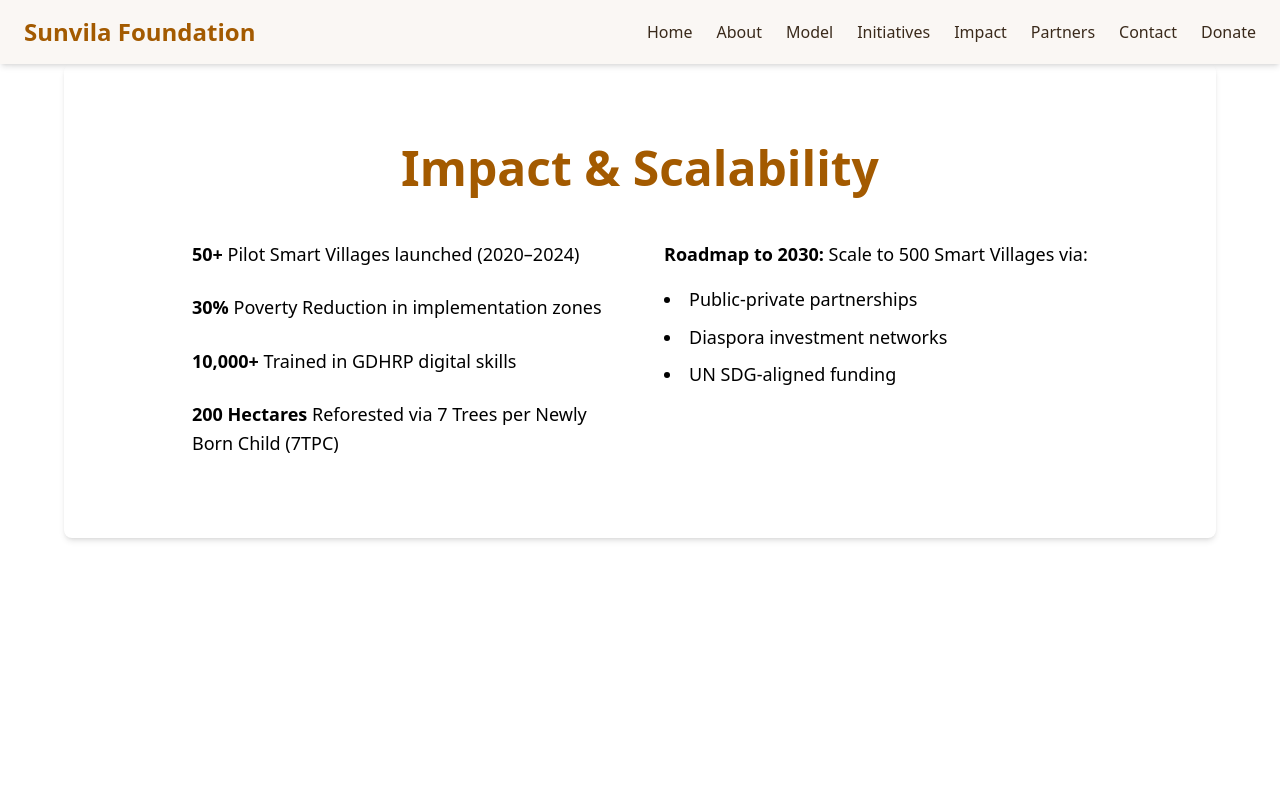
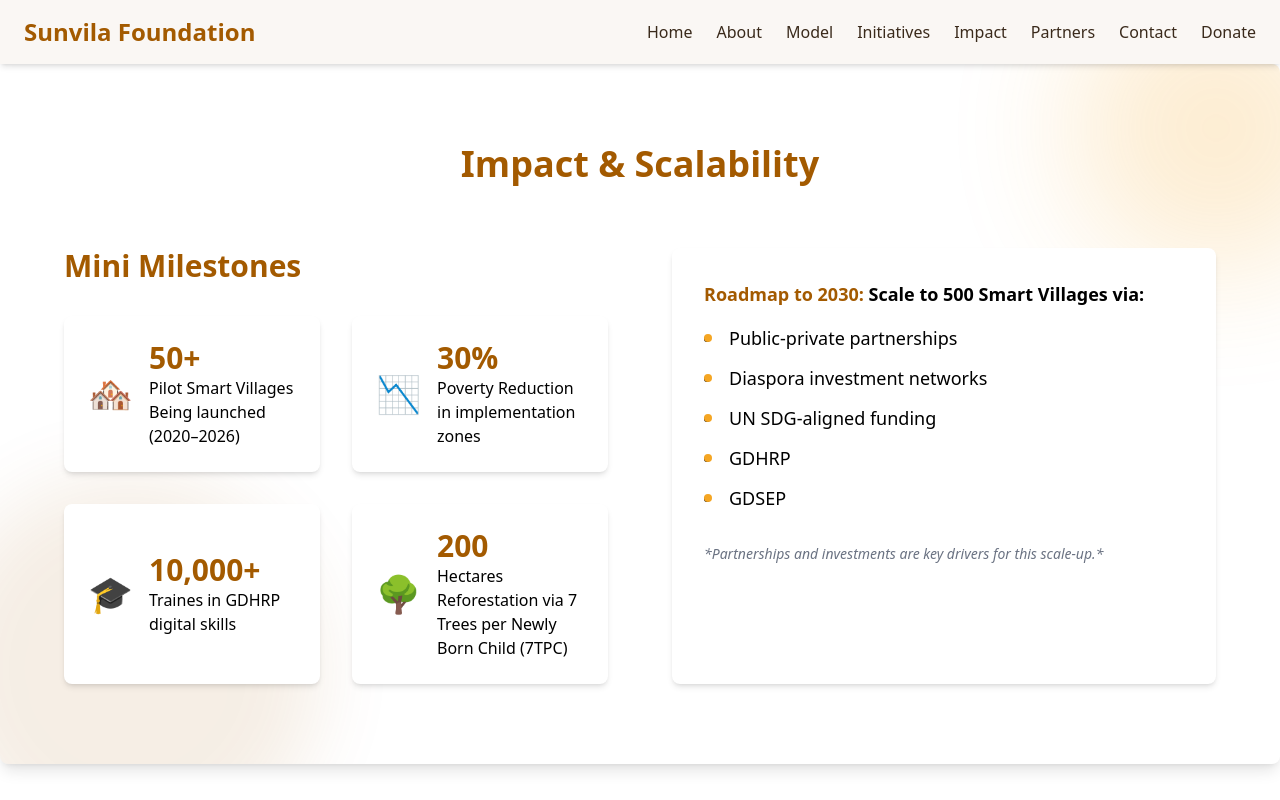
Before and after one commit to bellapacxx/sunvilafoundation, a Next.js app: page /impact in a window 1280 px wide. Shown: the top 800 px of the page. Built offline with nearby package versions, Linux system fonts and the light colour scheme.

Commit message:
shdjsjsssssssssssssssssssssssssssaa

```diff
--- a/app/components/sections/Hero.tsx
+++ b/app/components/sections/Hero.tsx
@@ -15,7 +15,7 @@
 export default function HeroSection() {
   return (
     <section
-      className="relative w-full bg-lightBg text-textDark py-24 px-6 text-center max-w-9xl mx-auto overflow-hidden"
+      className="relative w-full bg-lightBg text-textDark py-16 sm:py-24 px-4 sm:px-6 text-center max-w-9xl mx-auto overflow-hidden"
       aria-label="Hero Section"
     >
       {/* Enhanced animated gradient background */}
@@ -32,7 +32,7 @@
         }}
       />
 
-      {/* Subtle floating translucent orbs */}
+      {/* Floating translucent orbs */}
       {[...Array(6)].map((_, i) => (
         <span
           key={i}
@@ -51,9 +51,9 @@
       ))}
 
       {/* Content */}
-      <div className="relative z-10 max-w-4xl mx-auto">
+      <div className="relative z-10 max-w-4xl mx-auto px-2">
         <motion.h1
-          className="text-5xl font-heading font-bold mb-6 text-primary"
+          className="text-3xl sm:text-5xl font-heading font-bold mb-6 text-primary leading-tight"
           initial="hidden"
           animate="visible"
           variants={fadeInUp}
@@ -63,7 +63,7 @@
         </motion.h1>
 
         <motion.p
-          className="text-xl mb-10 leading-relaxed"
+          className="text-base sm:text-xl mb-10 leading-relaxed text-gray-700 sm:px-6"
           initial="hidden"
           animate="visible"
           variants={fadeInUp}
@@ -77,11 +77,15 @@
           <span className="text-green-600 font-bold">
             Global Dynamic Startups Entrepreneurship (GDSEP)
           </span>{" "}
-          to eradicate poverty through Green Smart Villages. We address structural and systemic barriers in underserved communities by reengineering rural settlements with smart mindsets, skillsets, and toolsets.
+          to eradicate poverty through Green Smart Villages. We address
+          structural and systemic barriers in underserved communities by
+          reengineering rural settlements with smart mindsets, skillsets, and
+          toolsets.
         </motion.p>
 
+        {/* CTA Buttons */}
         <motion.div
-          className="flex justify-center gap-8"
+          className="flex flex-col sm:flex-row justify-center gap-4 sm:gap-8"
           initial="hidden"
           animate="visible"
           variants={fadeInUp}
@@ -89,13 +93,13 @@
         >
           <a
             href="/partners"
-            className="bg-primary text-lightBg font-semibold px-8 py-4 rounded shadow hover:bg-secondary transition"
+            className="bg-secondary text-white font-semibold px-8 py-4 rounded-xl shadow-lg hover:bg-primary transition backdrop-blur-md"
           >
             Become a Partner
           </a>
           <a
             href="/donate"
-            className="border-2 border-primary text-primary font-semibold px-8 py-4 rounded hover:text-lightBg transition"
+            className="border-2 border-primary text-primary font-semibold px-8 py-4 rounded-xl hover:bg-primary hover:text-white transition backdrop-blur-md"
           >
             Donate Now
           </a>
@@ -116,7 +120,8 @@
         }
 
         @keyframes floatY {
-          0%, 100% {
+          0%,
+          100% {
             transform: translateY(0);
           }
           50% {
--- a/app/impact/page.tsx
+++ b/app/impact/page.tsx
@@ -1,37 +1,160 @@
-// src/app/impact/page.tsx
-export default function ImpactPage() {
+'use client';
+
+import { useEffect, useState, useRef } from "react";
+
+const stats = [
+  { label: "Pilot Smart Villages Being launched (2020–2026)", value: 50, suffix: "+", icon: "🏘️" },
+  { label: "Poverty Reduction in implementation zones", value: 30, suffix: "%", icon: "📉" },
+  { label: "Traines in GDHRP digital skills", value: 10000, suffix: "+", icon: "🎓" },
+  { label: "Hectares Reforestation via 7 Trees per Newly Born Child (7TPC)", value: 200, suffix: "", icon: "🌳" },
+];
+
+const roadmapItems = [
+  "Public-private partnerships",
+  "Diaspora investment networks",
+  "UN SDG-aligned funding",
+  "GDHRP",
+  "GDSEP",
+];
+
+function useCountUp(end: number, duration = 2000, start: boolean) {
+  const [count, setCount] = useState(0);
+
+  useEffect(() => {
+    if (!start) return; // Only start if triggered
+    if (end === 0) {
+      setCount(0);
+      return;
+    }
+
+    let startTimestamp: number | null = null;
+
+    function step(timestamp: number) {
+      if (!startTimestamp) startTimestamp = timestamp;
+      const progress = timestamp - startTimestamp;
+      const progressRatio = Math.min(progress / duration, 1);
+      setCount(Math.floor(progressRatio * end));
+      if (progress < duration) {
+        requestAnimationFrame(step);
+      } else {
+        setCount(end);
+      }
+    }
+
+    requestAnimationFrame(step);
+  }, [end, duration, start]);
+
+  return count;
+}
+
+function CountUpStat({
+  value,
+  suffix,
+  start,
+}: {
+  value: number;
+  suffix: string;
+  start: boolean;
+}) {
+  const count = useCountUp(value, 2000, start);
   return (
-    <main className="max-w-6xl mx-auto px-6 py-20 bg-lightBg rounded-lg shadow-md">
-      <h1 className="text-5xl font-heading font-bold text-primary mb-12 text-center">
+    <>
+      {count.toLocaleString()}
+      {suffix}
+    </>
+  );
+}
+
+export default function ImpactScalability() {
+  const containerRef = useRef<null | HTMLDivElement>(null);
+  const [hasStarted, setHasStarted] = useState(false);
+
+  useEffect(() => {
+    if (!containerRef.current) return;
+
+    const observer = new IntersectionObserver(
+      ([entry]) => {
+        if (entry.isIntersecting) {
+          setHasStarted(true);
+          observer.disconnect(); // Only trigger once
+        }
+      },
+      {
+        root: null,
+        rootMargin: "0px",
+        threshold: 0.3, // 30% visible triggers animation
+      }
+    );
+
+    observer.observe(containerRef.current);
+
+    return () => observer.disconnect();
+  }, []);
+
+  return (
+    <section
+  ref={containerRef}
+  className="w-full mx-auto px-4 sm:px-6 py-16 sm:py-20 bg-[var(--color-lightBg)] rounded-lg shadow-lg relative overflow-hidden"
+>
+  {/* Decorative background shapes */}
+  <div className="absolute -top-12 -right-12 w-48 h-48 sm:w-72 sm:h-72 sm:-top-20 sm:-right-20 bg-[var(--color-secondary)] rounded-full opacity-20 blur-3xl pointer-events-none"></div>
+  <div className="absolute -bottom-16 -left-8 w-64 h-64 sm:w-96 sm:h-96 sm:-bottom-24 sm:-left-16 bg-[var(--color-primary)] rounded-full opacity-10 blur-2xl pointer-events-none"></div>
+
+  {/* Section Title */}
+  <h2 className="text-3xl sm:text-4xl font-heading font-bold text-[var(--color-primary)] mb-12 sm:mb-16 text-center relative z-10">
     Impact & Scalability
-      </h1>
+  </h2>
 
-      <div className="grid md:grid-cols-2 gap-12 text-textDark text-lg leading-relaxed max-w-4xl mx-auto">
-        <div className="space-y-6">
-          <p>
-            <strong>50+</strong> Pilot Smart Villages launched (2020–2024)
+  <div className="px-4 sm:px-10 grid grid-cols-1 md:grid-cols-2 gap-8 sm:gap-16 relative z-10">
+    {/* Left Column */}
+    <div className="flex flex-col">
+      {/* Mini Milestone Header */}
+      <h3 className="text-2xl sm:text-3xl font-semibold text-[var(--color-primary)] mb-6 sm:mb-8">
+        Mini Milestones
+      </h3>
+
+      {/* Stats Cards */}
+      <div className="grid grid-cols-1 sm:grid-cols-2 gap-6 sm:gap-8">
+        {stats.map(({ label, suffix, icon }, i) => (
+          <div
+            key={i}
+            className="flex items-center space-x-4 bg-white rounded-lg shadow-md p-4 sm:p-6 hover:shadow-xl transition"
+          >
+            <div className="text-3xl sm:text-4xl">{icon}</div>
+            <div>
+              <p className="text-2xl sm:text-3xl font-extrabold text-[var(--color-primary)]">
+                <CountUpStat value={stats[i].value} suffix={suffix} start={hasStarted} />
               </p>
-          <p>
-            <strong>30%</strong> Poverty Reduction in implementation zones
+              <p className="text-textDark font-medium text-sm sm:text-base">{label}</p>
+            </div>
+          </div>
+        ))}
+      </div>
+    </div>
+
+    {/* Right Column - Roadmap */}
+    <div className="bg-white rounded-lg shadow-md p-6 sm:p-8 flex flex-col mt-8 md:mt-0">
+      <p className="text-base sm:text-lg font-semibold text-textDark mb-4">
+        <span className="font-bold text-[var(--color-primary)]">Roadmap to 2030:</span> Scale
+        to 500 Smart Villages via:
       </p>
-          <p>
-            <strong>10,000+</strong> Trained in GDHRP digital skills
-          </p>
-          <p>
-            <strong>200 Hectares</strong> Reforested via 7 Trees per Newly Born Child (7TPC)
+      <ul className="list-disc list-inside space-y-2 sm:space-y-3 text-textDark text-sm sm:text-lg">
+        {roadmapItems.map((item, idx) => (
+          <li
+            key={idx}
+            className="relative cursor-pointer hover:text-[var(--color-secondary)] transition-colors duration-300 before:absolute before:left-0 before:top-1/2 before:-translate-y-1/2 before:w-2 before:h-2 before:bg-[var(--color-secondary)] before:rounded-full before:content-['']"
+          >
+            {item}
+          </li>
+        ))}
+      </ul>
+      <p className="mt-auto mt-4 sm:mt-8 text-xs sm:text-sm italic text-gray-500">
+        *Partnerships and investments are key drivers for this scale-up.*
       </p>
     </div>
-        <div>
-          <p>
-            <strong>Roadmap to 2030:</strong> Scale to 500 Smart Villages via:
-          </p>
-          <ul className="list-disc list-inside space-y-2 mt-4">
-            <li>Public-private partnerships</li>
-            <li>Diaspora investment networks</li>
-            <li>UN SDG-aligned funding</li>
-          </ul>
   </div>
-      </div>
-    </main>
+</section>
+
+
   );
 }
```
Lines whose indentation alone changed are shown as unchanged.
